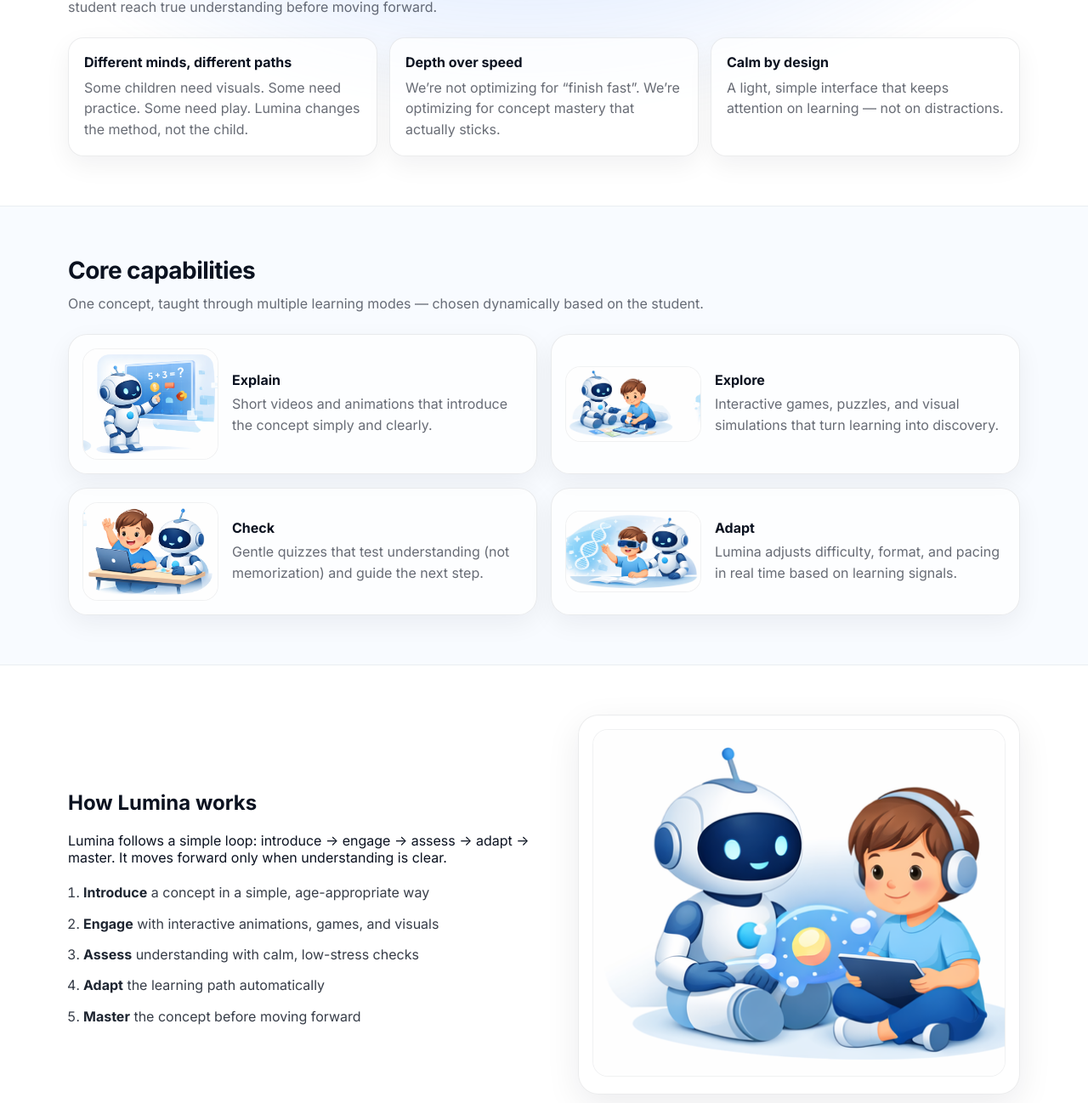
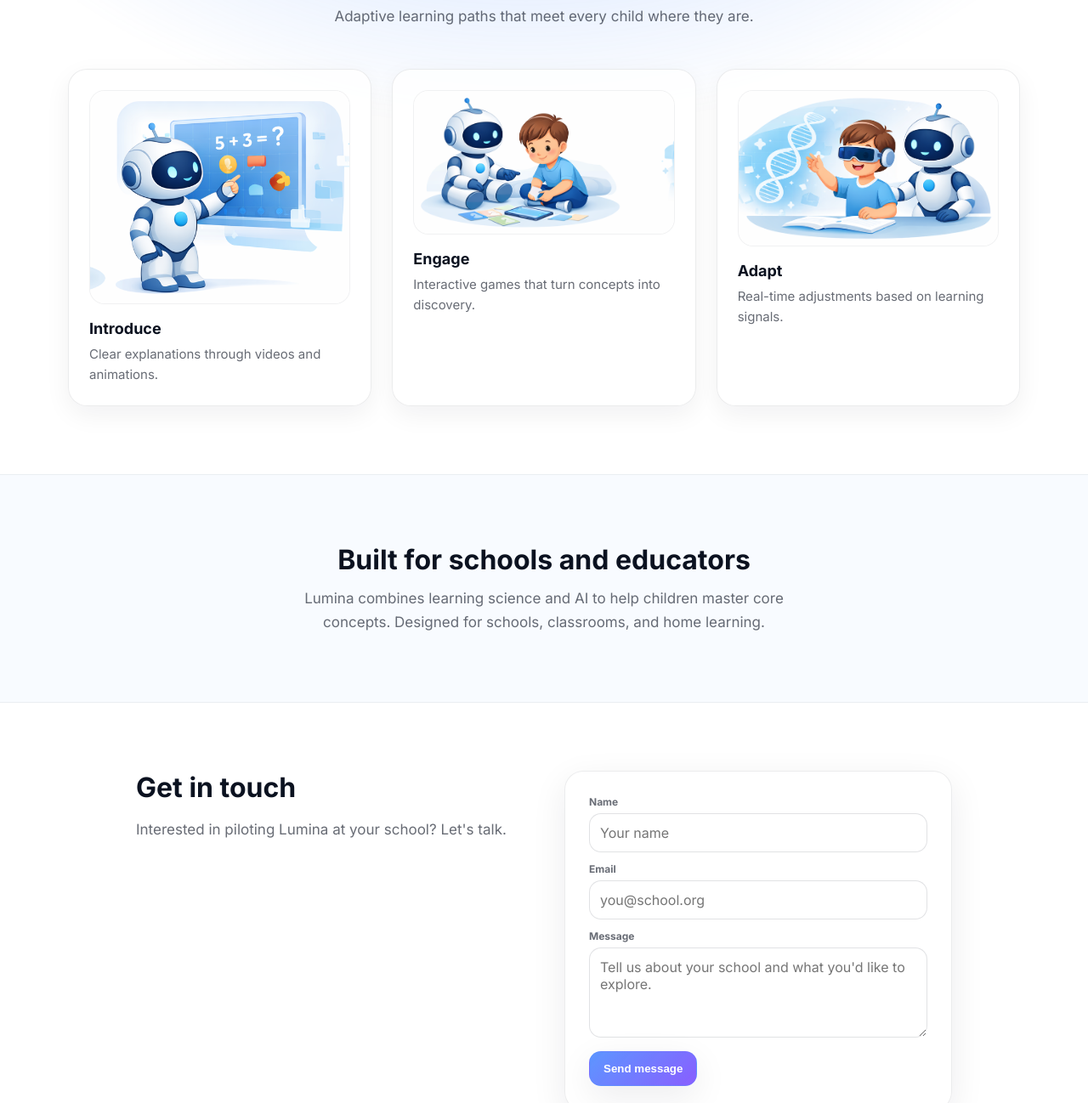
Before and after one commit to prashant905/lumina-webpage, a plain HTML site: page index.html in a window 1280 px wide. Shown: the part 688-1986 px from the top of the page at 85% size. Drawn offline with Linux system fonts and the light colour scheme.

Commit message:
Professional redesign: reduce verbosity, improve visual hierarchy, increase white space

```diff
--- a/index.html
+++ b/index.html
@@ -3,8 +3,8 @@
 <head>
   <meta charset="utf-8" />
   <meta name="viewport" content="width=device-width, initial-scale=1" />
-  <title>Lumina — Stealth Mode</title>
-  <meta name="description" content="Lumina is building an AI-driven learning system for children under 12. One concept, many ways to learn, until mastery." />
+  <title>Lumina — AI-Powered Learning</title>
+  <meta name="description" content="AI-powered learning that adapts to every child. One concept, multiple paths, true mastery." />
   <link rel="preconnect" href="https://fonts.googleapis.com">
   <link rel="preconnect" href="https://fonts.gstatic.com" crossorigin>
   <link href="https://fonts.googleapis.com/css2?family=Inter:wght@400;500;600;700&display=swap" rel="stylesheet">
@@ -35,101 +35,44 @@
     <section class="hero">
       <div class="container hero__grid">
         <div class="hero__copy">
-          <div class="pill">Building the future of learning</div>
-          <h1>Lighting the path to real understanding.</h1>
+          <h1>AI-powered learning that adapts to every child.</h1>
           <p class="lead">
-            Lumina is building an AI-driven learning system for schools and children under 12 —
-            where every concept is taught in the way each child understands best.
+            One concept. Multiple paths. True mastery for children under 12.
           </p>
 
           <div class="cta">
-            <a class="btn" href="#contact">Request a school demo</a>
-            <a class="btn btn--ghost" href="#how">See how it works</a>
-          </div>
-
-          <div class="mini">
-            <div class="mini__item">
-              <div class="mini__k">One concept</div>
-              <div class="mini__v">Multiple learning paths</div>
-            </div>
-            <div class="mini__item">
-              <div class="mini__k">Adaptive</div>
-              <div class="mini__v">Calm, child-first UX</div>
-            </div>
-            <div class="mini__item">
-              <div class="mini__k">Mastery</div>
-              <div class="mini__v">No gaps, no guessing</div>
-            </div>
+            <a class="btn" href="#contact">Request a demo</a>
           </div>
         </div>
 
         <div class="hero__art" aria-label="Child learning with a friendly robot">
           <img src="assets/lumina-hero.png" alt="A child learning with a friendly robot in a light, futuristic style" />
-          <div class="glass-badge">
-            Friendly robots. Gentle guidance. No overwhelm.
-          </div>
         </div>
       </div>
     </section>
 
-    <!-- VISION -->
-    <section id="vision" class="section">
+    <!-- HOW IT WORKS -->
+    <section id="how" class="section">
       <div class="container">
-        <div class="section__head">
-          <h2>Our vision</h2>
-          <p>
-            Learning should adapt to the child — not force the child to adapt to the system.
-            Lumina helps every student reach true understanding before moving forward.
-          </p>
-        </div>
-
-        <div class="cards">
-          <div class="card">
-            <h3>Different minds, different paths</h3>
-            <p>Some children need visuals. Some need practice. Some need play. Lumina changes the method, not the child.</p>
-          </div>
-          <div class="card">
-            <h3>Depth over speed</h3>
-            <p>We’re not optimizing for “finish fast”. We’re optimizing for concept mastery that actually sticks.</p>
-          </div>
-          <div class="card">
-            <h3>Calm by design</h3>
-            <p>A light, simple interface that keeps attention on learning — not on distractions.</p>
-          </div>
-        </div>
-      </div>
-    </section>
-
-    <!-- CORE CAPABILITIES -->
-    <section id="capabilities" class="section section--soft">
-      <div class="container">
-        <div class="section__head">
-          <h2>Core capabilities</h2>
-          <p>One concept, taught through multiple learning modes — chosen dynamically based on the student.</p>
+        <div class="section__head center">
+          <h2>How Lumina works</h2>
+          <p>Adaptive learning paths that meet every child where they are.</p>
         </div>
 
         <div class="cap-grid">
           <div class="cap">
             <img src="assets/02_holo_board.png" alt="Robot guiding a learning board" />
             <div class="cap__text">
-              <h3>Explain</h3>
-              <p>Short videos and animations that introduce the concept simply and clearly.</p>
+              <h3>Introduce</h3>
+              <p>Clear explanations through videos and animations.</p>
             </div>
           </div>
 
           <div class="cap">
             <img src="assets/04_cards_game.png" alt="Child learning through a game with a robot" />
             <div class="cap__text">
-              <h3>Explore</h3>
-              <p>Interactive games, puzzles, and visual simulations that turn learning into discovery.</p>
-            </div>
-          </div>
-
-          <div class="cap">
-            <img src="assets/03_laptop_wave.png" alt="Child answering questions on a laptop with a robot" />
-            <div class="cap__text">
-              <h3>Check</h3>
-              <p>Gentle quizzes that test understanding (not memorization) and guide the next step.</p>
+              <h3>Engage</h3>
+              <p>Interactive games that turn concepts into discovery.</p>
             </div>
           </div>
 
@@ -137,54 +80,21 @@
             <img src="assets/05_vr_dna.png" alt="Child learning with VR and a friendly robot" />
             <div class="cap__text">
               <h3>Adapt</h3>
-              <p>Lumina adjusts difficulty, format, and pacing in real time based on learning signals.</p>
+              <p>Real-time adjustments based on learning signals.</p>
             </div>
           </div>
         </div>
       </div>
     </section>
 
-    <!-- HOW IT WORKS -->
-    <section id="how" class="section">
-      <div class="container how">
-        <div class="how__copy">
-          <h2>How Lumina works</h2>
-          <p>
-            Lumina follows a simple loop: introduce → engage → assess → adapt → master.
-            It moves forward only when understanding is clear.
-          </p>
-
-          <ol class="steps">
-            <li><span>Introduce</span> a concept in a simple, age-appropriate way</li>
-            <li><span>Engage</span> with interactive animations, games, and visuals</li>
-            <li><span>Assess</span> understanding with calm, low-stress checks</li>
-            <li><span>Adapt</span> the learning path automatically</li>
-            <li><span>Master</span> the concept before moving forward</li>
-          </ol>
-        </div>
-
-        <div class="how__art">
-          <img src="assets/01_hero_tablet.png" alt="Child learning on a tablet with a friendly robot" />
-        </div>
-      </div>
-    </section>
-
     <!-- ABOUT -->
     <section id="about" class="section section--soft">
-      <div class="container about">
-        <div>
-          <h2>About us</h2>
-          <p>
-            Lumina is an education technology initiative at the intersection of learning science and AI.
-            We’re building a mastery-first system that supports educators and helps children truly understand core concepts.
-          </p>
-        </div>
-
-        <div class="about__card">
-          <div class="about__k">Focus</div><div class="about__v">Concept mastery for ages under 12</div>
-          <div class="about__k">Designed for</div><div class="about__v">Schools • Classrooms • Home learning</div>
-          <div class="about__k">Approach</div><div class="about__v">Adaptive paths, calm UX, measurable understanding</div>
-        </div>
+      <div class="container center-content">
+        <h2>Built for schools and educators</h2>
+        <p class="lead-about">
+          Lumina combines learning science and AI to help children master core concepts.
+          Designed for schools, classrooms, and home learning.
+        </p>
       </div>
     </section>
 
@@ -192,13 +102,8 @@
     <section id="contact" class="section">
       <div class="container contact">
         <div class="contact__copy">
-          <h2>Talk to Lumina</h2>
-          <p>For pilots, partnerships, or early access, reach us here.</p>
-          <div class="contact__chips">
-            <span class="chip">Schools</span>
-            <span class="chip">EdTech partners</span>
-            <span class="chip">Curriculum advisors</span>
-          </div>
+          <h2>Get in touch</h2>
+          <p>Interested in piloting Lumina at your school? Let's talk.</p>
         </div>
 
         <form class="form" onsubmit="return handleSubmit(event)">
@@ -214,7 +119,7 @@
 
           <label>
             <span>Message</span>
-            <textarea required name="message" rows="4" placeholder="Tell us about your school, grade range, and what you want to explore."></textarea>
+            <textarea required name="message" rows="4" placeholder="Tell us about your school and what you'd like to explore."></textarea>
           </label>
 
           <button class="btn" type="submit">Send message</button>
--- a/styles.css
+++ b/styles.css
@@ -124,7 +124,7 @@
 .btn--ghost:hover{ box-shadow: var(--shadow2); }
 
 .hero{
-  padding: 60px 0 26px;
+  padding: 80px 0 80px;
 }
 
 .hero__grid{
@@ -157,13 +157,21 @@
 .lead{
   margin:0;
   color: var(--muted);
-  font-size: 16.5px;
-  line-height: 1.55;
-  max-width: 54ch;
+  font-size: 18px;
+  line-height: 1.6;
+  max-width: 48ch;
+}
+
+.lead-about{
+  margin:12px auto 0;
+  color: var(--muted);
+  font-size: 17px;
+  line-height: 1.65;
+  max-width: 60ch;
 }
 
 .cta{
-  margin-top: 20px;
+  margin-top: 32px;
   display:flex;
   gap:12px;
   flex-wrap:wrap;
@@ -218,7 +226,7 @@
 }
 
 .section{
-  padding: 58px 0;
+  padding: 80px 0;
 }
 
 .section--soft{
@@ -229,15 +237,26 @@
 
 .section__head h2{
   margin:0;
-  font-size: 28px;
+  font-size: 32px;
   letter-spacing: -0.02em;
 }
 
 .section__head p{
-  margin: 10px 0 0;
+  margin: 12px 0 0;
   color: var(--muted);
-  max-width: 78ch;
-  line-height: 1.6;
+  max-width: 68ch;
+  line-height: 1.65;
+  font-size: 17px;
+}
+
+.section__head.center{
+  text-align: center;
+  max-width: 700px;
+  margin: 0 auto 48px;
+}
+
+.section__head.center p{
+  margin: 12px auto 0;
 }
 
 .cards{
@@ -259,34 +278,39 @@
 .card p{ margin:0; color: var(--muted); line-height:1.55; }
 
 .cap-grid{
-  margin-top: 22px;
+  margin-top: 0;
   display:grid;
-  grid-template-columns: repeat(2, minmax(0,1fr));
-  gap: 16px;
+  grid-template-columns: repeat(3, minmax(0,1fr));
+  gap: 24px;
 }
 
 .cap{
-  display:grid;
-  grid-template-columns: 160px 1fr;
-  gap: 16px;
-  align-items:center;
-  padding: 16px;
+  display:flex;
+  flex-direction: column;
+  gap: 18px;
+  padding: 24px;
   border-radius: 22px;
   border: 1px solid rgba(11,18,32,.08);
   background: rgba(255,255,255,.72);
   box-shadow: 0 10px 30px rgba(12,18,32,.06);
+  transition: transform .2s ease, box-shadow .2s ease;
+}
+
+.cap:hover{
+  transform: translateY(-4px);
+  box-shadow: 0 16px 48px rgba(12,18,32,.12);
 }
 
 .cap img{
-  width:160px;
+  width:100%;
   height:auto;
   border-radius: 18px;
   border: 1px solid rgba(11,18,32,.06);
   background: white;
 }
 
-.cap__text h3{ margin:0 0 6px; font-size:16px; }
-.cap__text p{ margin:0; color: var(--muted); line-height:1.55; }
+.cap__text h3{ margin:0 0 8px; font-size:18px; }
+.cap__text p{ margin:0; color: var(--muted); line-height:1.6; font-size: 15px; }
 
 .how{
   display:grid;
@@ -353,34 +377,41 @@
 
 .contact{
   display:grid;
-  grid-template-columns: 1.05fr .95fr;
-  gap: 22px;
+  grid-template-columns: 1fr 1fr;
+  gap: 48px;
   align-items:start;
+  max-width: 960px;
+  margin: 0 auto;
 }
 
-.contact__chips{
-  margin-top: 10px;
-  display:flex;
-  gap:8px;
-  flex-wrap:wrap;
+.contact__copy h2{
+  margin: 0 0 12px;
+  font-size: 32px;
 }
 
-.chip{
-  padding:8px 10px;
-  border-radius: 999px;
-  border: 1px solid rgba(11,18,32,.10);
-  background: rgba(255,255,255,.70);
-  color: rgba(11,18,32,.70);
-  font-weight:600;
-  font-size: 13px;
+.contact__copy p{
+  color: var(--muted);
+  font-size: 17px;
+  line-height: 1.6;
 }
 
 .form{
-  padding: 18px;
+  padding: 28px;
   border-radius: 22px;
   border: 1px solid rgba(11,18,32,.08);
   background: rgba(255,255,255,.72);
   box-shadow: var(--shadow2);
+}
+
+.center-content{
+  text-align: center;
+  max-width: 720px;
+  margin: 0 auto;
+}
+
+.center-content h2{
+  margin: 0 0 12px;
+  font-size: 32px;
 }
 
 label{ display:block; margin-bottom: 12px; }
@@ -444,8 +475,11 @@
   .hero__grid, .how, .about, .contact{
     grid-template-columns: 1fr;
   }
+  .hero{ padding: 48px 0; }
+  .section{ padding: 56px 0; }
   .mini{ grid-template-columns: 1fr; }
   .cards{ grid-template-columns: 1fr; }
   .cap-grid{ grid-template-columns: 1fr; }
   .nav{ display:none; }
+  .contact{ gap: 32px; }
 }
```
